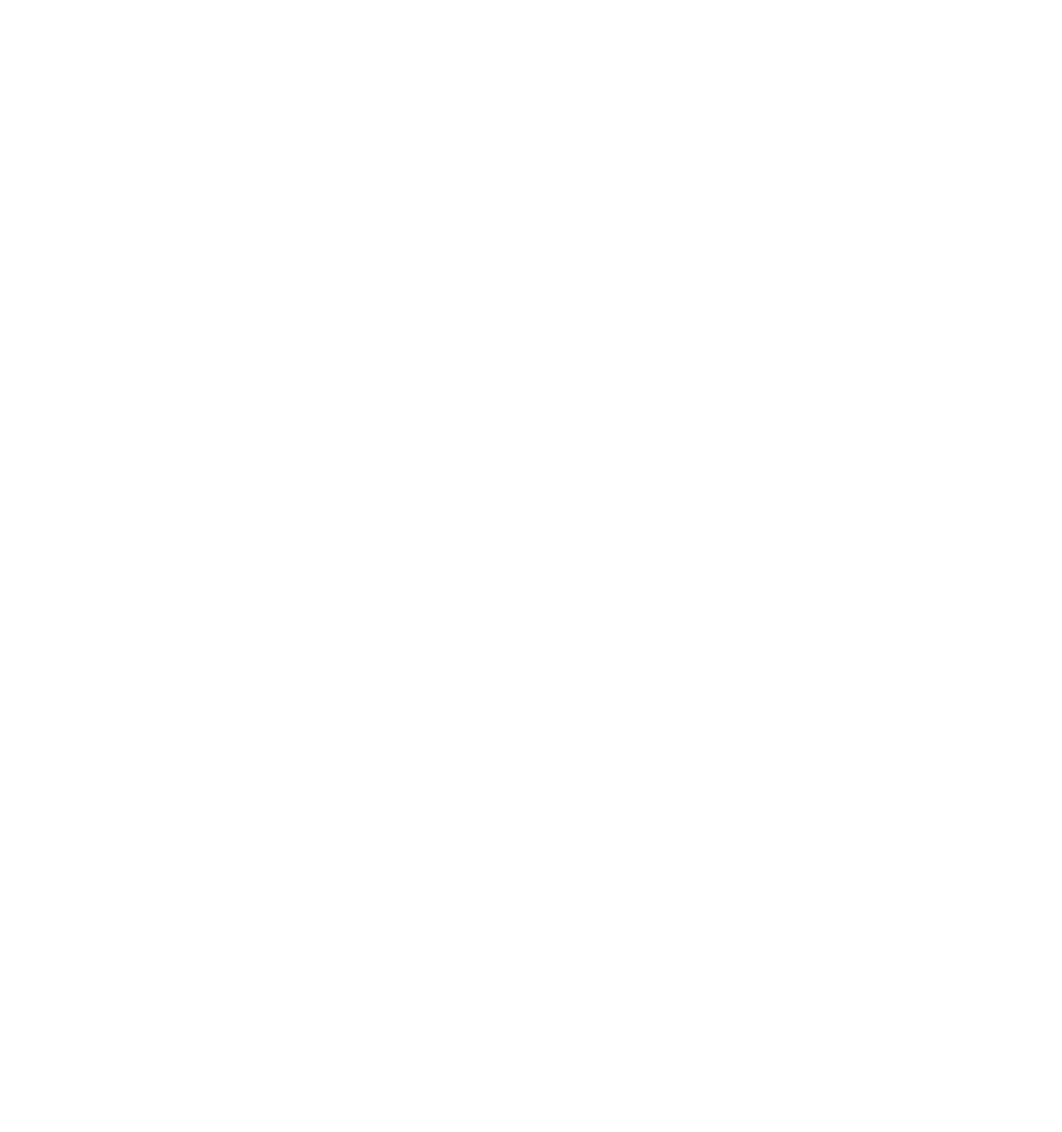
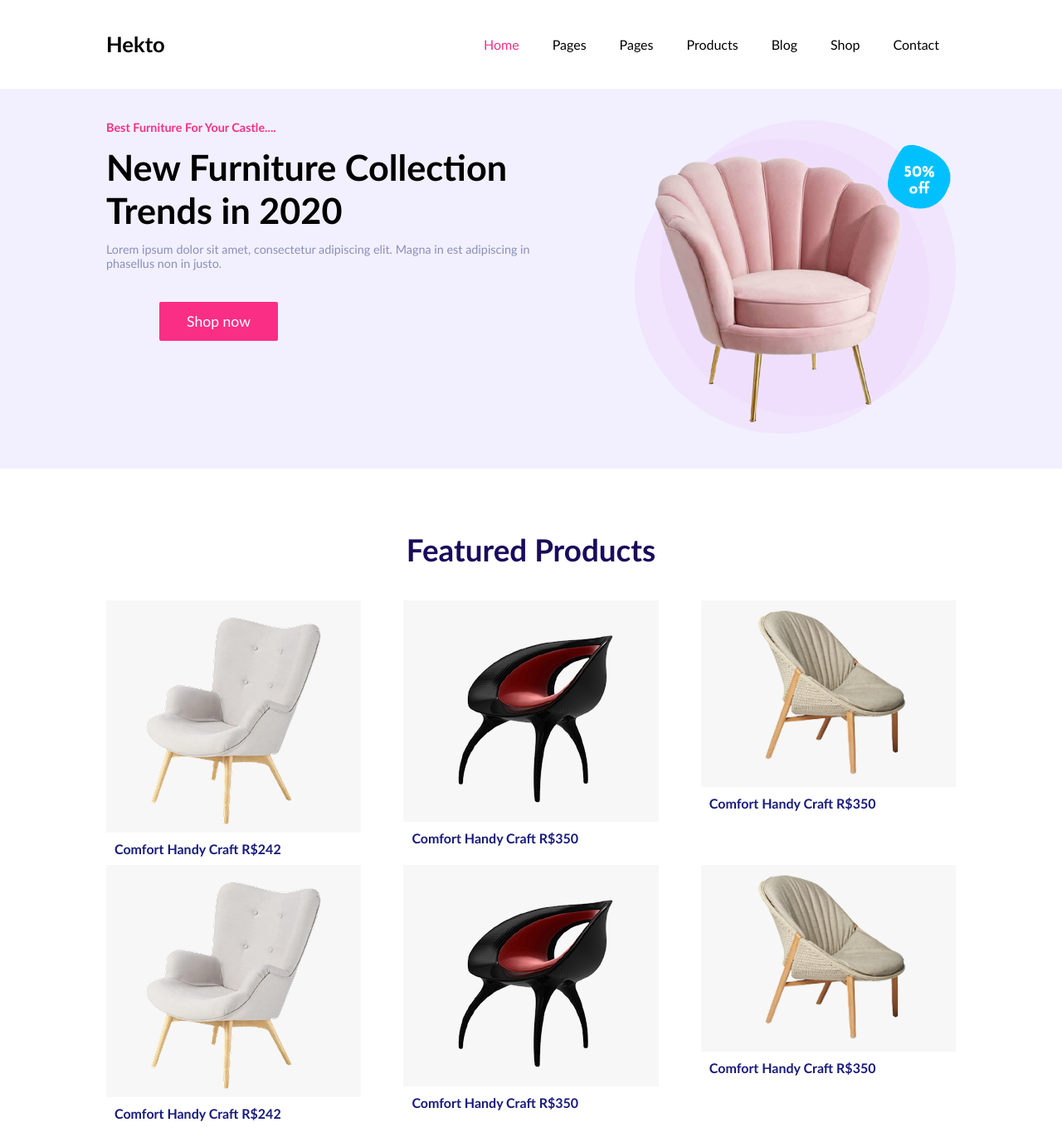
Before and after one commit to DaviMariano123/atv-mobilia, a plain HTML site: page index.html in a window 1280 px wide. Shown: the whole page at 83% size. Before the commit the page ends 800 px from the top, so only its background shows below. Drawn offline with Linux system fonts and the light colour scheme.

Commit message:
atividade

```diff
--- a/css/style.css
+++ b/css/style.css
@@ -7,3 +7,87 @@ a{
     text-decoration: none; /* remove o sublinhado dos links */
     color: black; /* altera a cor de todos os links das páginas */
 }
+
+/*-----------------------------------------------------TOPO-----------------------------------------------------*/
+
+header {
+  padding: 3vw 10vw 3vw 10vw;
+}
+header nav {
+  display: flex;
+  justify-content: space-between;
+  align-items: center;
+}
+header nav h1 {
+  font-size: 1.6rem;
+  font-weight: bold;
+}
+header nav ul {
+  display: flex;
+}
+header nav ul li {
+  margin: 0 20px;
+}
+header nav ul li.atual a{
+  color: #FB2E86;
+}
+section.banner {
+  display: flex;
+  background-color: #F2F0FF;
+  padding: 3vw 10vw;
+}
+section.banner div p.destaque {
+  color: #FB2E86;
+  font-weight: bold;
+  font-size: 0.9rem;
+  margin: 0 0 1vw 0;
+}
+section.banner div h2 {
+  font-size: 2.7rem;
+  font-weight: bold;
+  margin: 0 0 1vw 0;
+}
+section.banner div p {
+  font-size: 0.9rem;
+  color: #8A8FB9;
+}
+section.banner div p button.botao1 {
+  background-color: #FB2E86;
+  padding: 13px 33px;
+  margin: 3vw 5vw;
+  font-size: 1.1rem;
+  border-radius: 2px;
+  color: white;
+}
+section.banner div.imagem1 {
+  width: 55%;
+  margin: 0 0 0 10%;
+}
+section.produtos {
+  padding: 3vw 10vw;
+}
+section.produtos h2 {
+  text-align: center;
+  font-size: 2.3rem;
+  color: #1A0B5B;
+  font-weight: bold;
+  margin: 3vw;
+}
+section.produtos ul {
+  display: flex;
+
+  flex-wrap: wrap;
+  justify-content: space-between;
+}
+section.produtos ul li {
+  width: 30%;
+}
+section.produtos ul li p {
+  background-color: #F7F7F7;
+  text-align: center;
+}
+section.produtos ul li h3 {
+  color: #181B7B;
+  font-weight: bold;
+  margin: 10px;
+}
--- a/index.html
+++ b/index.html
@@ -0,0 +1,121 @@
+<!DOCTYPE html>
+<html lang="pt-br">
+
+<head>
+    <meta charset="UTF-8">
+    <meta name="viewport" content="width=device-width, initial-scale=1.0">
+    <title>Atividade Mobilia</title>
+    <link rel="stylesheet" href="css/reset.css">
+    <link rel="stylesheet" href="css/style.css">
+
+</head>
+
+<body>
+    <header>
+        <nav>
+            <h1>
+                <a href="index.html">Hekto</a>
+            </h1>
+            <ul>
+                <li class="atual">
+                    <a href="index.html">Home</a>
+                </li>
+                <li>
+                    <a href="#">Pages</a>
+                </li>
+                <li>
+                    <a href="#">Pages</a>
+                </li>
+                <li>
+                    <a href="#">Products</a>
+                </li>
+                <li>
+                    <a href="">Blog</a>
+                </li>
+                <li>
+                    <a href="#">Shop</a>
+                </li>
+                <li>
+                    <a href="#">Contact</a>
+                </li>
+            </ul>
+        </nav>
+    </header>
+    <main>
+        <section class="banner">
+            <div>
+                <p class="destaque">
+                    Best Furniture For Your Castle....
+                </p>
+                <h2>
+                    New Furniture Collection
+                    Trends in 2020
+
+                </h2>
+                <p>
+                    Lorem ipsum dolor sit amet, consectetur adipiscing elit. Magna in est adipiscing
+                    in phasellus non in justo.
+                </p>
+                <p>
+                    <button class="botao1">
+                        Shop now
+                    </button>
+                </p>
+            </div>
+            <div class="imagem1">
+                <img src="src/images/promocao.png" alt="Cadeira promoção">
+            </div>
+        </section>
+        <section class="produtos">
+            <h2>Featured Products</h2>
+            <ul>
+                <li>
+                    <p>
+                        <img src="src/images/cadeira-cinza-claro.png" alt="cadeira cinza claro">
+                    </p>
+                    <h3>
+                        Comfort Handy Craft R$242
+                    </h3>
+                </li>
+                <li>
+                    <p>
+                        <img src="src/images/cadeira-marrom.png" alt="cadeira marrom">
+                    </p>
+                    <h3>
+                        Comfort Handy Craft R$350
+                    </h3>
+                </li>
+                <li>
+                    <p>
+                        <img src="src/images/cadeira-cinza-escuro.png" alt="cadeira cinza escuro">
+                    </p>
+                    <h3>Comfort Handy Craft R$350</h3>
+                </li>
+                <li>
+                    <p>
+                        <img src="src/images/cadeira-cinza-claro.png" alt="cadeira cinza claro">
+                    </p>
+                    <h3>
+                        Comfort Handy Craft R$242
+                    </h3>
+                </li>
+                <li>
+                    <p>
+                        <img src="src/images/cadeira-marrom.png" alt="cadeira marrom">
+                    </p>
+                    <h3>
+                        Comfort Handy Craft R$350
+                    </h3>
+                </li>
+                <li>
+                    <p>
+                        <img src="src/images/cadeira-cinza-escuro.png" alt="cadeira cinza escuro">
+                    </p>
+                    <h3>Comfort Handy Craft R$350</h3>
+                </li>
+            </ul>
+        </section>
+    </main>
+</body>
+
+</html>
```
